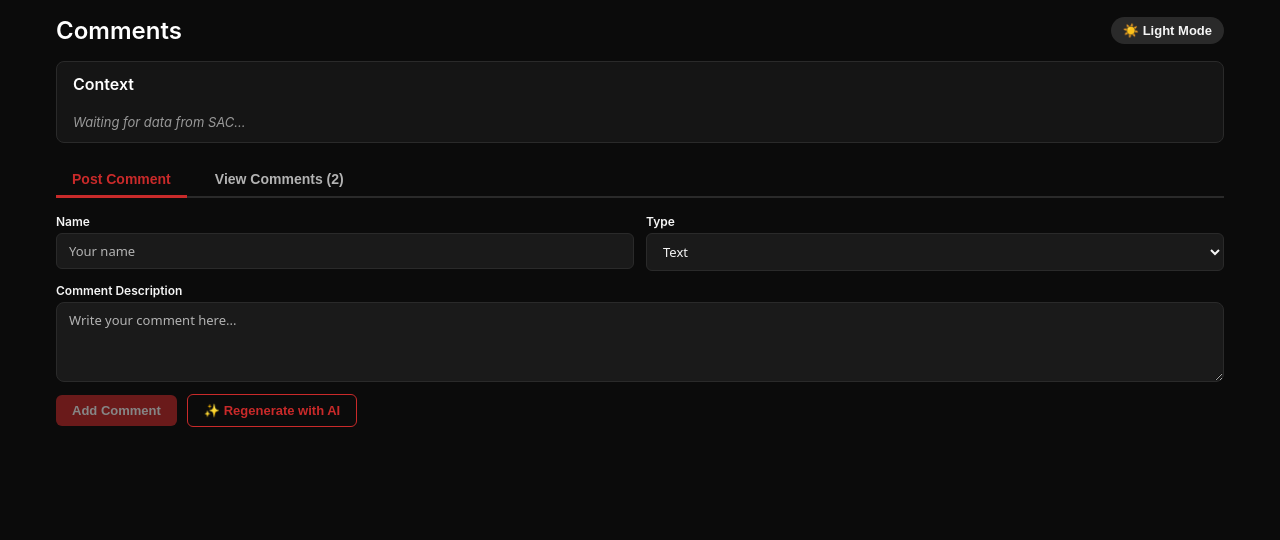
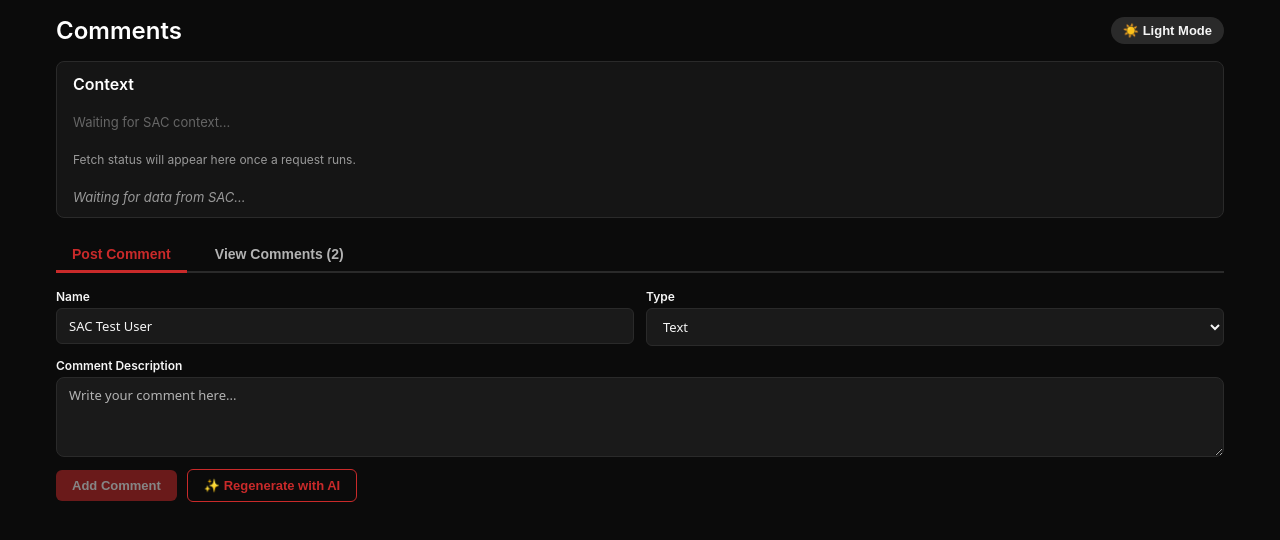
Before and after one commit to vineet-k09/sac_commenting, a React (Vite) app in the folder client/: page / in a window 1280 px wide. Shown: the top 540 px of the page. Built offline with nearby package versions, Linux system fonts and the light colour scheme.

Commit message:
newwww ui

```diff
--- a/client/src/App.tsx
+++ b/client/src/App.tsx
@@ -1,4 +1,4 @@
-import React, { useEffect, useState } from 'react';
+import  { useEffect, useState } from 'react';
 import { ThemeProvider } from 'styled-components';
 import CommentPage from './components/CommentPage';
 import './App.css';
--- a/client/src/components/CommentPage.tsx
+++ b/client/src/components/CommentPage.tsx
@@ -1,4 +1,4 @@
-import React, { useEffect, useState } from 'react';
+import  { useEffect, useState } from 'react';
 import {
   Container,
   HeaderRow,
@@ -66,7 +66,7 @@ const API_BASE_URL = '/api/comment';
 
 function CommentPage({ isDark, toggleTheme }: CommentPageProps) {
   const [activeTab, setActiveTab] = useState<'post' | 'view'>('post');
-  const [user, setUser] = useState('');
+  const [user, setUser] = useState('SAC Test User');
   const [commentText, setCommentText] = useState('');
   const [commentType, setCommentType] = useState<CommentType>('text');
   const [interactiveOptions, setInteractiveOptions] = useState<string[]>(['']);
@@ -94,6 +94,7 @@ function CommentPage({ isDark, toggleTheme }: CommentPageProps) {
 
   const [successMessage, setSuccessMessage] = useState('');
   const [errorMessage, setErrorMessage] = useState('');
+  const [fetchStatus, setFetchStatus] = useState('');
 
   const [showAiSuggestions, setShowAiSuggestions] = useState(false);
   const [editingCommentId, setEditingCommentId] = useState<string | null>(null);
@@ -110,16 +111,19 @@ function CommentPage({ isDark, toggleTheme }: CommentPageProps) {
   };
 
   const fetchComments = async (filterString: string) => {
+    setFetchStatus(`Fetching comments for ${filterString}...`);
     try {
       const response = await fetch(`${API_BASE_URL}?filter=${encodeURIComponent(filterString)}`);
       if (!response.ok) throw new Error('Failed to fetch');
       const data = await response.json();
+      setFetchStatus('Fetched comments successfully.');
       // If data is empty and we have filler comments, let's just keep fillers for demonstration if the user wants
       if (data && data.length > 0) {
         setComments(data);
         localStorage.setItem(`comments_${filterString}`, JSON.stringify(data));
       }
     } catch (error) {
+      setFetchStatus('Failed to fetch comments. Using cache if available.');
       const cached = localStorage.getItem(`comments_${filterString}`);
       if (cached) {
         setComments(JSON.parse(cached));
@@ -218,6 +222,8 @@ function CommentPage({ isDark, toggleTheme }: CommentPageProps) {
     fetchComments(filterString);
   }, [filters]);
 
+  const filterString = getFilterString();
+
   useEffect(() => {
     const handleMessage = (e: MessageEvent) => {
       if (e.origin === 'https://vodafone-company-q.eu10.hcs.cloud.sap') {
@@ -294,6 +300,12 @@ function CommentPage({ isDark, toggleTheme }: CommentPageProps) {
 
       <FiltersSection>
         <FiltersSectionTitle>Context</FiltersSectionTitle>
+        <div style={{ fontSize: '13px', color: '#666', marginBottom: '10px', wordBreak: 'break-word' }}>
+          {filterString ? `SAC context: ${filterString}` : 'Waiting for SAC context...'}
+        </div>
+        <div style={{ fontSize: '12px', color: '#999', marginBottom: '10px' }}>
+          {fetchStatus || 'Fetch status will appear here once a request runs.'}
+        </div>
         <FiltersGrid>
           {Object.keys(filters).length === 0 ? (
             <div style={{ color: '#999', fontSize: '13px', fontStyle: 'italic', gridColumn: '1 / -1' }}>
@@ -330,8 +342,8 @@ function CommentPage({ isDark, toggleTheme }: CommentPageProps) {
               <Input
                 type="text"
                 value={user}
-                onChange={(e) => setUser(e.target.value)}
-                placeholder="Your name"
+                readOnly
+                placeholder="SAC-test username"
                 aria-label="User name"
               />
             </div>
```
